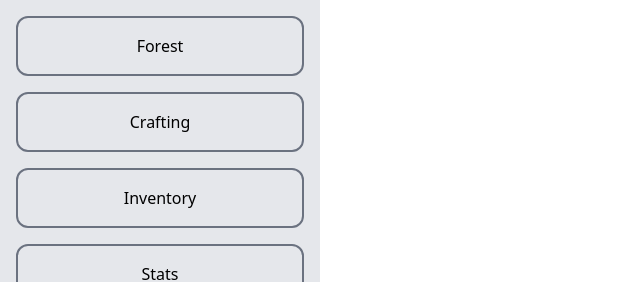
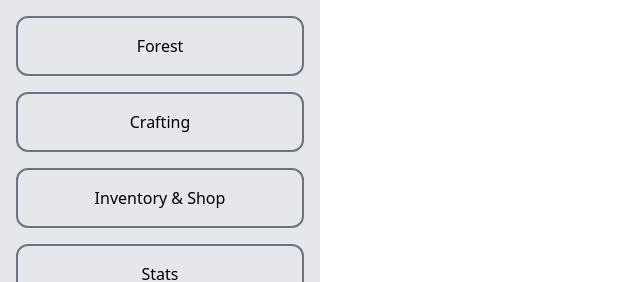
Before and after one commit to Incres1/clickcity, a React (Create React App) app: page / in a window 1280 px wide. Shown: the top 282 px of the page, without its empty margins (0-640 px from the left). Built offline with nearby package versions, Linux system fonts and the light colour scheme.

Commit message:
Update layout.jsx

```diff
--- a/src/components/layout.jsx
+++ b/src/components/layout.jsx
@@ -29,7 +29,7 @@ const Layout = ({ children }) => {
             onClick={() => handleButtonClick(<LayoutTwo />)}
           />
           <ColumnButton
-            text="Inventory"
+            text="Inventory & Shop"
             onClick={() => handleButtonClick(<LayoutThree />)}
           />
           <ColumnButton
```
